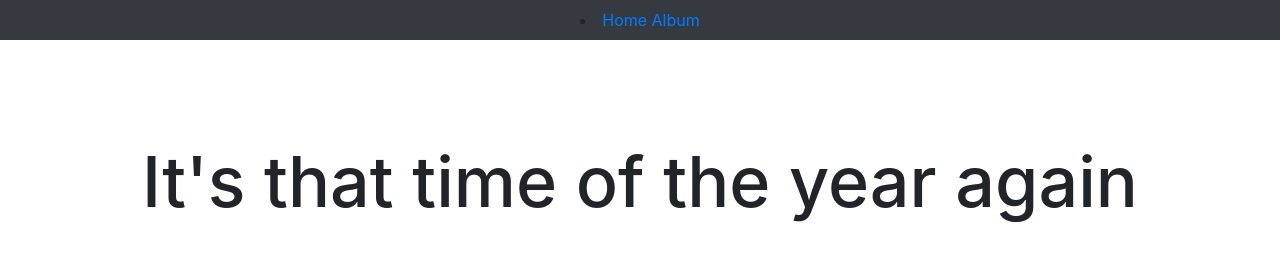
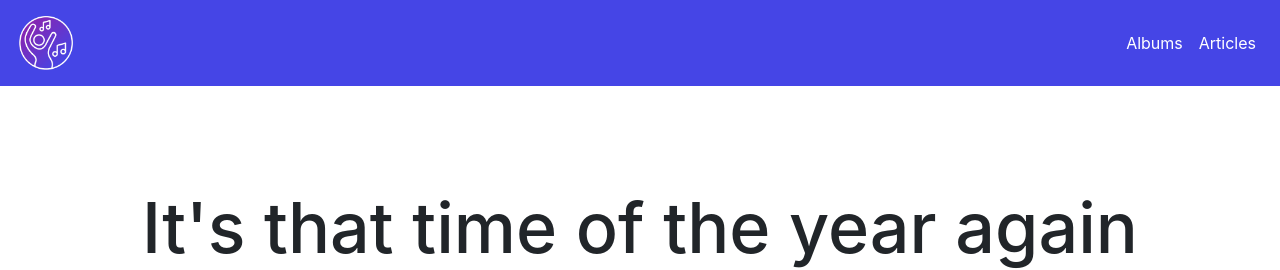
Before and after one commit to YannyOuzid/ca-front, a plain HTML site: page articles/index.html in a window 1280 px wide. Shown: the top 270 px of the page. Drawn offline with nearby package versions, Linux system fonts and the light colour scheme.

Commit message:
fix articles

```diff
--- a/articles/pages/index.html
+++ b/articles/index.html
@@ -4,18 +4,30 @@
         <meta charset="UTF-8">
         <meta name="viewport" content="width=device-width, initial-scale=1.0">
         <title>Auddio - Articles</title>
-        <link rel="stylesheet" href="../css/style.css">
+        <link rel="stylesheet" href="css/style.css">
         <link rel="stylesheet" href="https://maxcdn.bootstrapcdn.com/bootstrap/4.0.0/css/bootstrap.min.css" integrity="sha384-Gn5384xqQ1aoWXA+058RXPxPg6fy4IWvTNh0E263XmFcJlSAwiGgFAW/dAiS6JXm" crossorigin="anonymous">        <link rel="stylesheet" href="../../style.css">
     </head>
     <body>
-        <header>
-            <nav class="navbar navbar-light bg-dark">
-                <li>
-                    <a href="../../home/index.html">Home</a>
-                    <a href="../../album/index.html">Album</a>
+
+        <nav class="navbar navbar-expand-lg navbar-light">
+            <a class="navbar-brand" href="../home/"><img src="../img/logo.png" style="max-width: 60px;" alt=""></a>
+            <button class="navbar-toggler" type="button" data-toggle="collapse" data-target="#navbarTogglerDemo02" aria-controls="navbarTogglerDemo02" aria-expanded="false" aria-label="Toggle navigation">
+                <span class="navbar-toggler-icon"></span>
+            </button>
+
+            <div class="collapse navbar-collapse" id="navbarTogglerDemo02">
+                <ul class="navbar-nav mr-auto mt-2 mt-lg-0" >
+                </ul>
+                <ul class="navbar-nav mt-2 mt-lg-0" >
+                <li class="nav-item active">
+                    <a class="nav-link text-white" href="../album/">Albums</a>
                 </li>
-            </nav>
-        </header>
+                <li class="nav-item active">
+                    <a class="nav-link text-white" href="../articles/">Articles</a>
+                </li>
+                </ul>
+            </div>
+        </nav>
         <div class="container" id="js-container">
 
             <h1>It's that time of the year again</h1>
@@ -78,5 +90,5 @@
         </div>
     </body>
 
-    <footer> @</footer>
+    <footer style="height: 5vh;" class="d-flex justify-content-center"> Audd.io © All rights Reserved</footer>
 </html>
```
Also changed, not shown: articles/articleTer.html (renamed from articles/pages/articleTer.html, +20 -9 lines), articles/articlebis.html (renamed from articles/pages/articlebis.html, +20 -9 lines).
